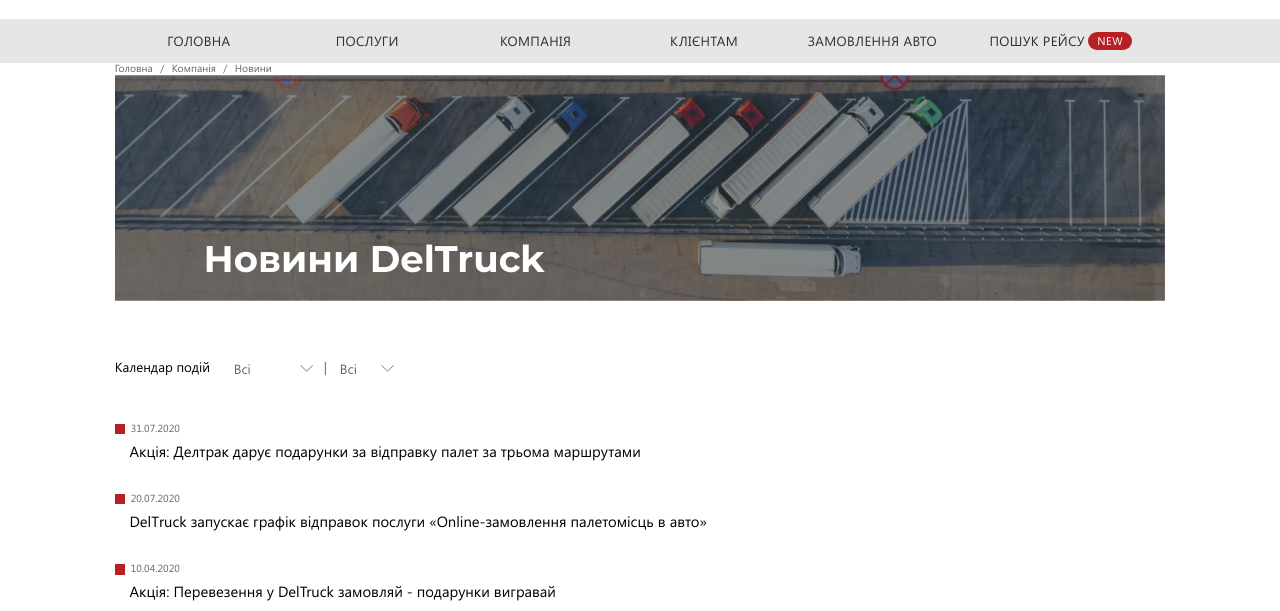
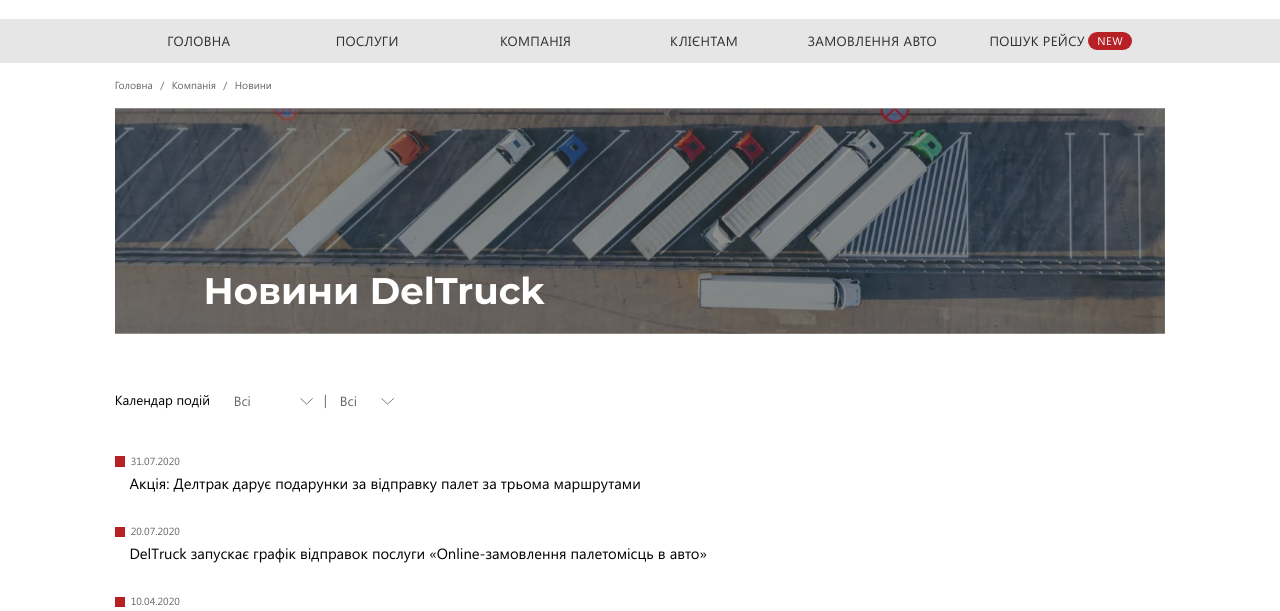
Before and after one commit to 666hesoyam/deltruck-test, a plain HTML site: page HTML/news.html in a window 1280 px wide. Shown: the part 112-723 px from the top of the page. Drawn offline with nearby package versions, Linux system fonts and the light colour scheme; files whose address does not match are found by name.

Commit message:
fix for Firefox

```diff
--- a/HTML/sass/main.scss
+++ b/HTML/sass/main.scss
@@ -603,7 +603,7 @@ font-size: 1.4667vh;
 // Хлебные крошки
 .crumbs {
   width: 100%;
-	height: 5.5556vh;
+	min-height: 5.5556vh;
 	margin-top: 5.5556vh;
 	&__inner {
 		display: flex;
```
Also changed, not shown: HTML/css/main.css, HTML/css/main.min.css, 1 other file.
